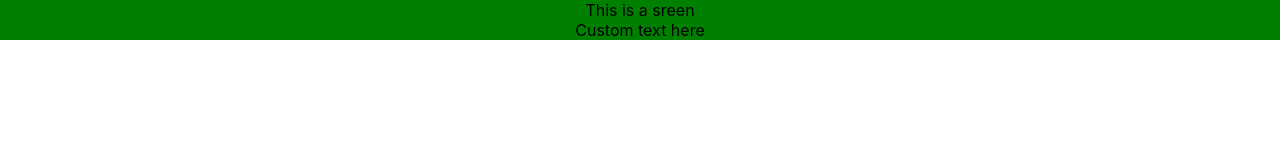
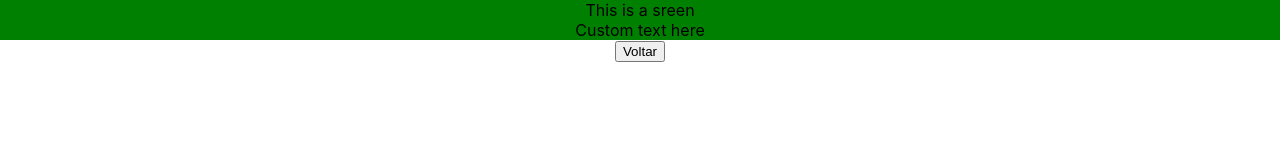
Before and after one commit to EduardoLovo/MindMiners, a React (Create React App) app: page /questionOne in a window 1280 px wide. Shown: the top 160 px of the page. Built offline with nearby package versions, Linux system fonts and the light colour scheme.

Commit message:
Add button 'voltar' in question one

```diff
--- a/src/pages/QuestionOne/QuestionOne.js
+++ b/src/pages/QuestionOne/QuestionOne.js
@@ -5,12 +5,15 @@
 
 
 import React from 'react'
+import { Link } from 'react-router-dom'
 import { ComponentOne } from './ComponentOne'
 
 export const QuestionOne = () => {
     return (
         <div>
             <ComponentOne color="green" text="Custom text here" />
+
+            <Link to='/'><button>Voltar</button></Link>
         </div>
     )
 }
```
